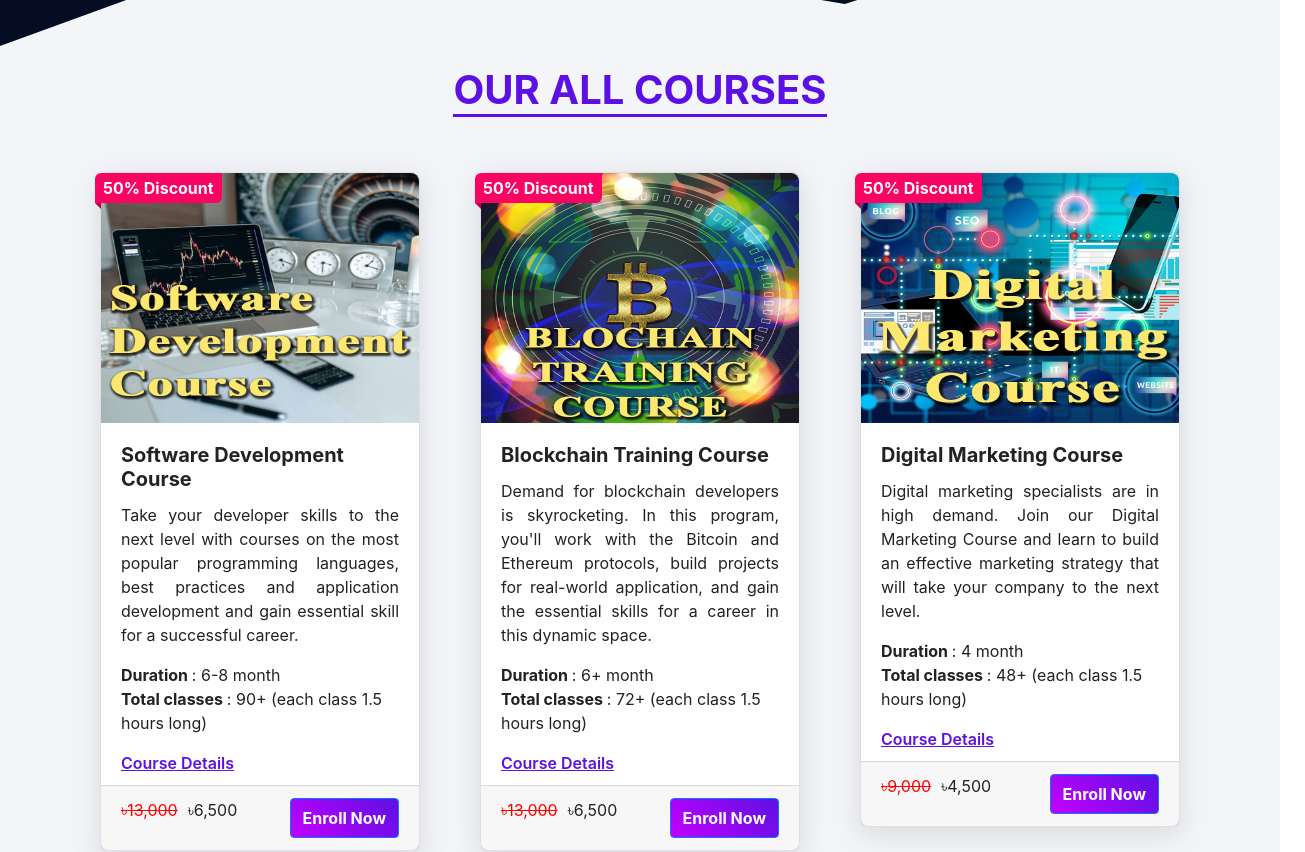
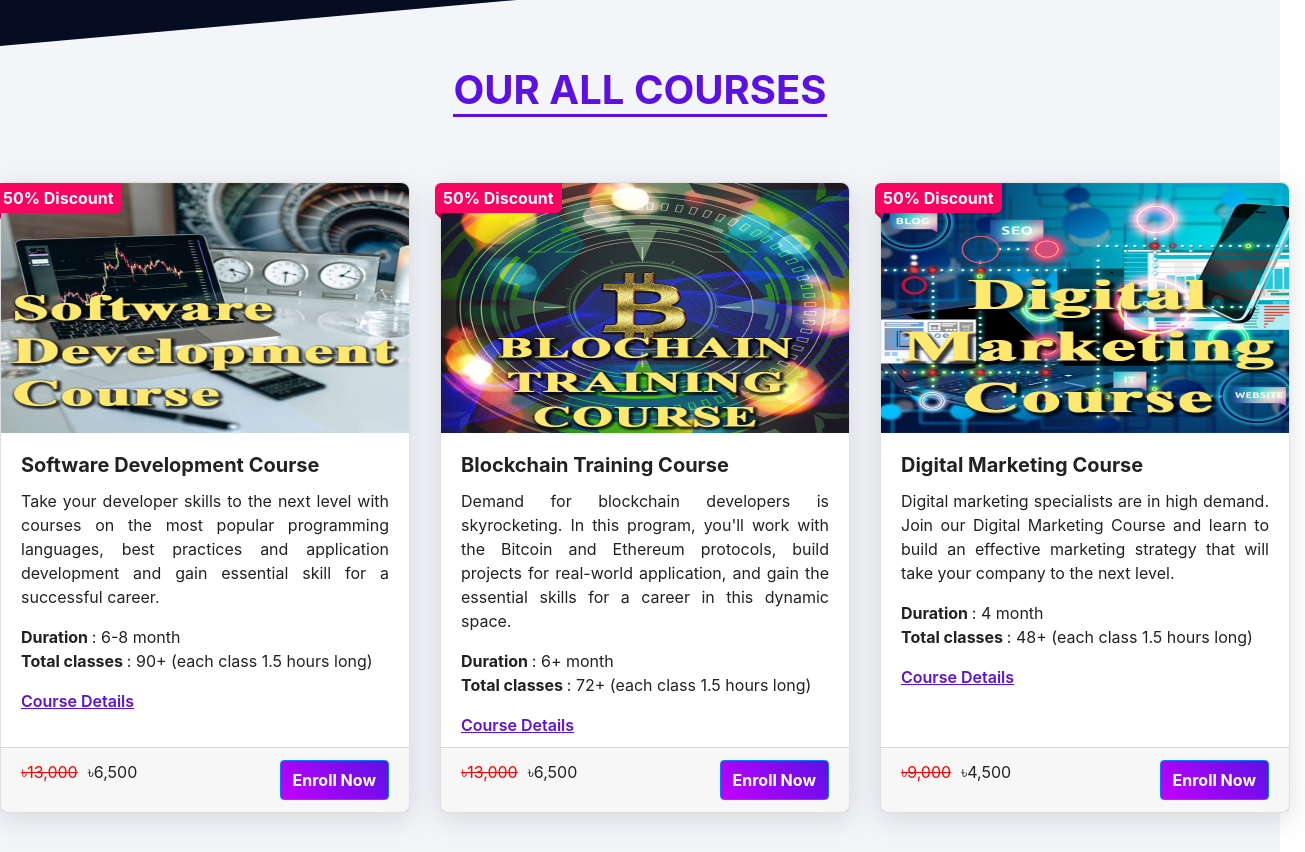
Before and after one commit to CrazyPythonLover1/AnswarIT-React.js-FrontEnd, a React (Create React App) app: page /course in a window 1280 px wide. Shown: the part 680-1532 px from the top of the page, 1305 px wide, since content can reach past the window. Built offline with nearby package versions, Linux system fonts and the light colour scheme.

Commit message:
header updated

```diff
--- a/src/components/TrainingCourse/TrainingCourse.css
+++ b/src/components/TrainingCourse/TrainingCourse.css
@@ -4,7 +4,8 @@
   background-image: url('../../Image/course/bg_sub-header.png'), -moz-linear-gradient(#6726d685 0.01%, #5d10e386 100.01%); */
   background: #040d21 url('../../Image/course/hero-bg.svg') no-repeat center center;
   height: 600px;
-  clip-path: polygon(0 0, 100% 0, 100% 70%, 66% 93%, 27% 79%, 0 100%);
+  /* clip-path: polygon(0 0, 100% 0, 100% 70%, 66% 93%, 27% 79%, 0 100%); */
+  clip-path: polygon(0 0, 100% 0%, 100% 81%, 0 100%);
   padding-top: 60px;
   /* margin-top: -400px; */
 
@@ -39,9 +40,9 @@
 
 .card {
   box-shadow: rgba(100, 100, 111, 0.2) 0px 7px 29px 0px;
-  margin-top: 50px;
+  /* margin-top: 50px; */
   transition: 200ms linear;
-  margin-bottom: 80px !important;
+  /* margin-bottom: 80px !important; */
   border-radius: 8px;
 }
 .card:hover {
--- a/src/components/TrainingCourse/TrainingCourse.js
+++ b/src/components/TrainingCourse/TrainingCourse.js
@@ -48,7 +48,7 @@ const AllCardData = [
     duration: '6+ month',
     totalClass: '72+ (each class 1.5 hours long)',
     discount: '50% Discount',
-    link: "/softwareCourse",
+    link: "/blockchainCourse",
   },
   {
     id: 3,
@@ -60,7 +60,7 @@ const AllCardData = [
     duration: '4 month',
     totalClass: '48+ (each class 1.5 hours long)',
     discount: '50% Discount',
-    link: "/softwareCourse",
+    link: "/digitalMarketing",
   },
 ];
 const TrainingCourse = () => {
@@ -104,11 +104,19 @@ const TrainingCourse = () => {
           </b>
         </h1>
       </div>
-      <div className="container" data-aos="fade-up" data-aos-duration="2000">
-        <div class="card-deck row">
+      <div className="container-fluid "
+        style={{
+            width: "1290px",
+            margin: "auto",
+            padding: " 60px 0px"
+          }}
+        data-aos="fade-up"
+        data-aos-duration="2000"
+        >
+        <div class="row row-cols-1 row-cols-md-3 g-4">
           {cardData.map((data, index) => (
-            <div className="col ">
-            <div key={index} class="card">
+            <div className="col">
+            <div key={index} class="card h-100">
               <div className="card-discount">
                 {data.discount}
               </div>
```
